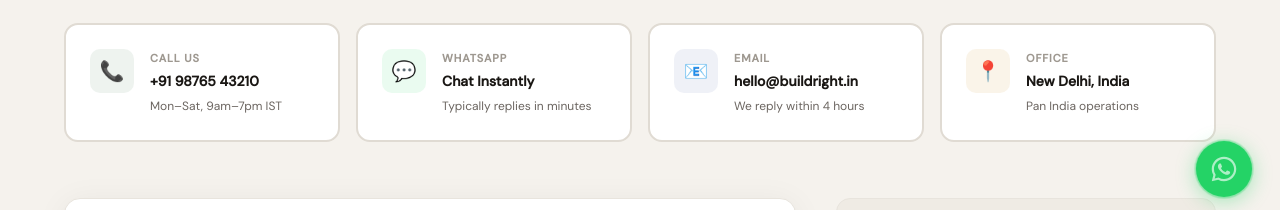
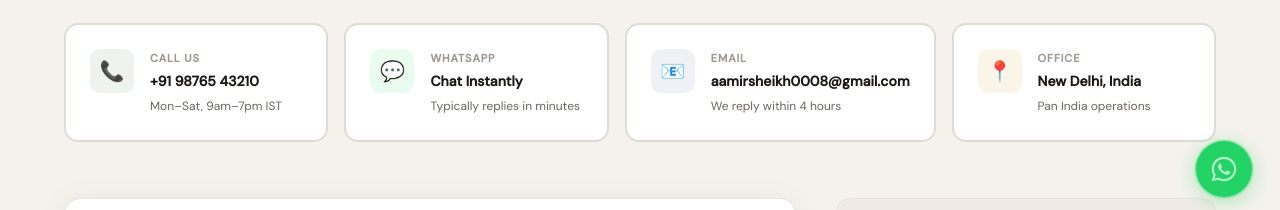
Before and after one commit to aamirk0008/Apex-constructions, a Next.js app: page /contact in a window 1280 px wide. Shown: the part 575-785 px from the top of the page. Built offline with nearby package versions, Linux system fonts and the light colour scheme; no server answers.

Commit message:
page bugs fixed

```diff
--- a/app/contact/page.jsx
+++ b/app/contact/page.jsx
@@ -1,5 +1,5 @@
 import Link from 'next/link';
-import ContactForm from '../../components/contact/ContactForm';
+import ContactForm from '@/components/contact/ContactForm';
 
 export const metadata = {
   title: 'Contact Us',
@@ -26,7 +26,7 @@ const CONTACT_ITEMS = [
   {
     icon: '📧',
     label: 'Email',
-    value: 'hello@buildright.in',
+    value: 'aamirsheikh0008@gmail.com',
     sub: 'We reply within 4 hours',
     href: 'mailto:hello@buildright.in',
     color: '#5B6FA6',
--- a/app/estimate/page.jsx
+++ b/app/estimate/page.jsx
@@ -1,4 +1,4 @@
-import CostEstimator from '../../components/estimate/CostEstimator';
+import CostEstimator from '@/components/estimate/CostEstimator';
 
 export const metadata = {
   title: 'Free Construction Cost Estimator',
```
